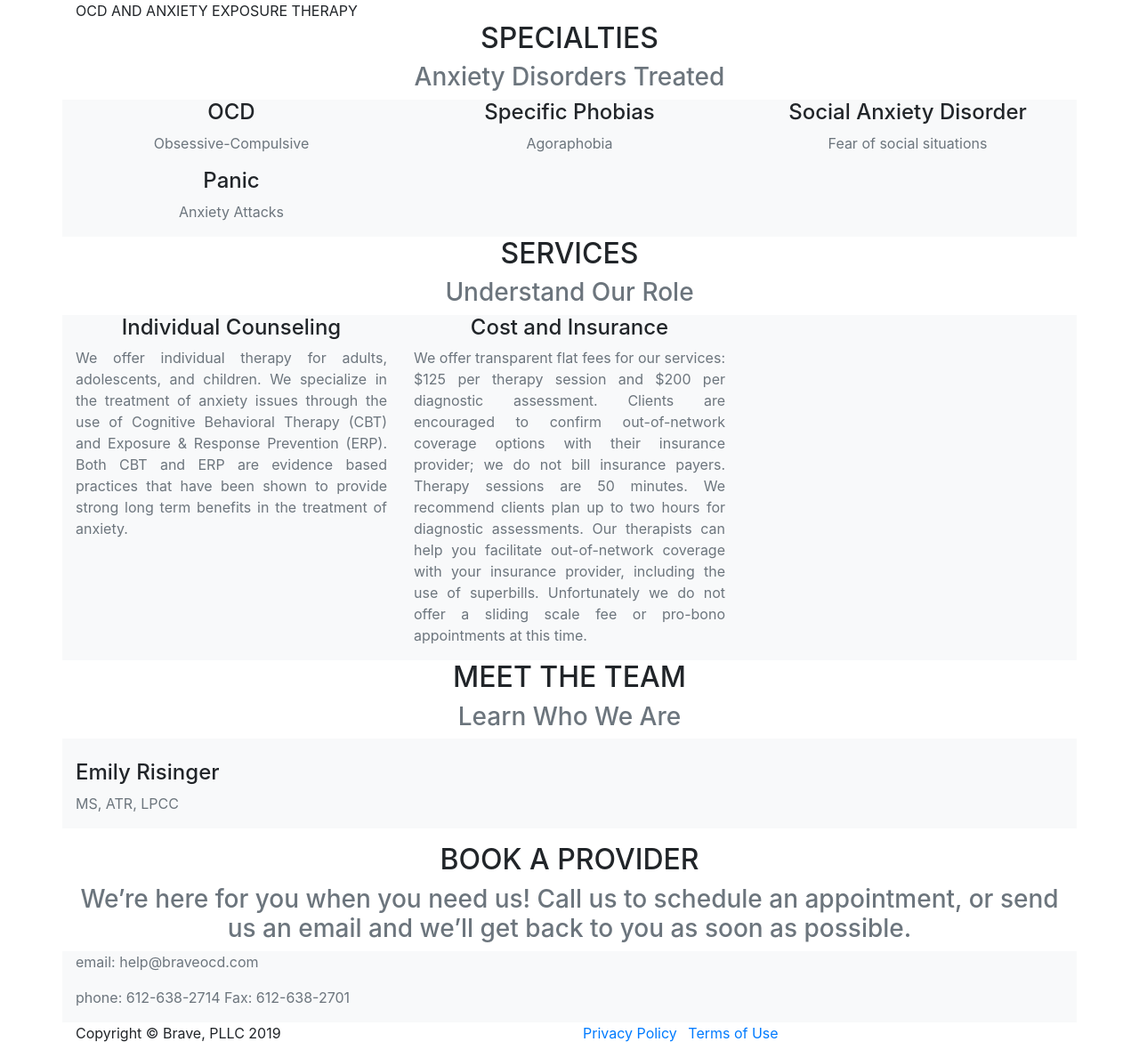
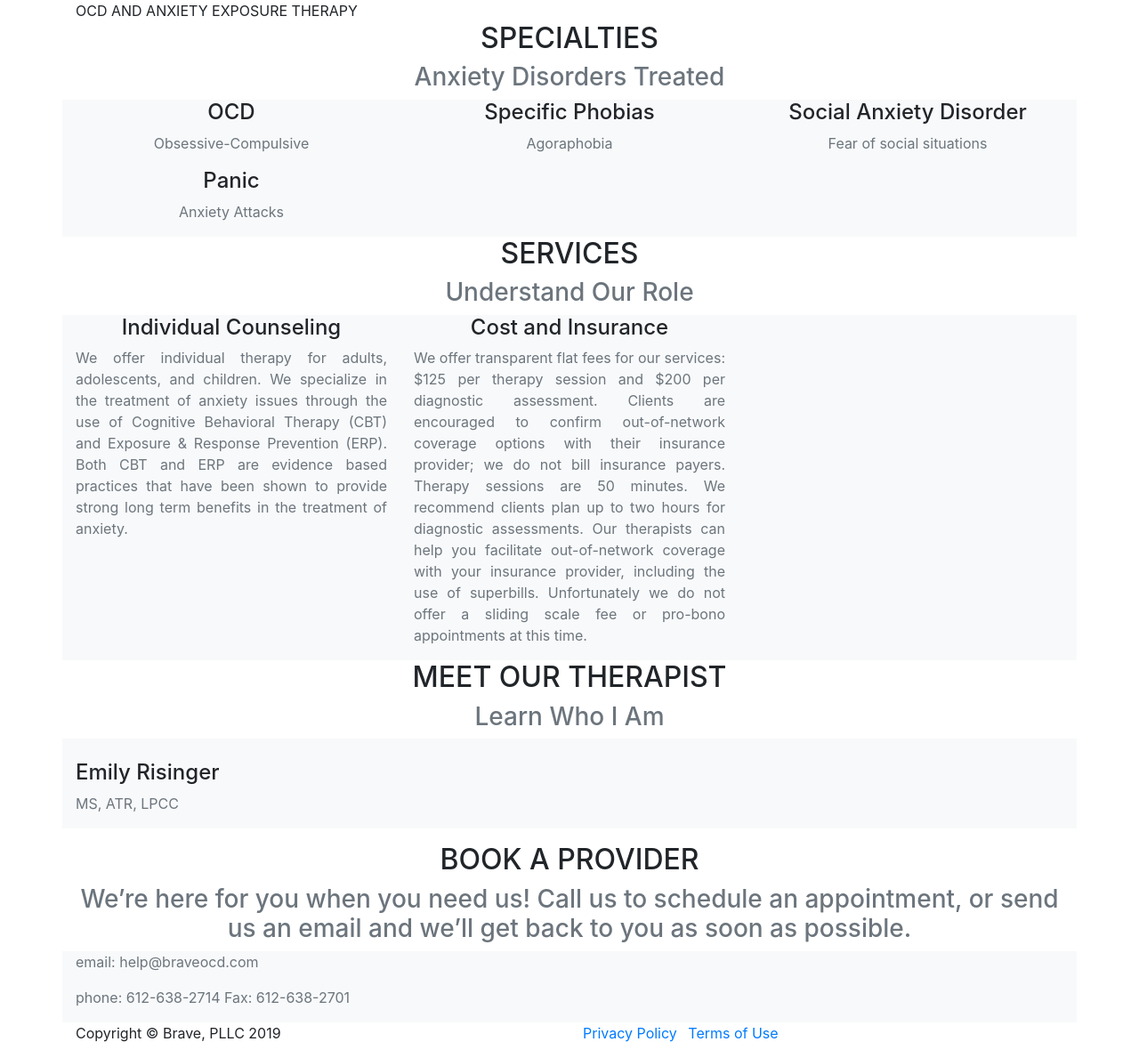
Before and after one commit to emilyrisingerpllc/emilyrisingerpllc.github.io, a Jekyll site: the page built from index.md, in a window 1280 px wide and 1189 px high. Shown: the whole window at 89% size. Built offline with Jekyll 4.4.1, drawn with Linux system fonts in a browser that asks for light colours; nearby versions of some CDN libraries; some web fonts are replaced; library files that are not in the unit come from our copies.

Commit message:
Restructures.

```diff
--- a/_data/default.yml
+++ b/_data/default.yml
@@ -38,8 +38,8 @@ brand:
           the use of superbills. Unfortunately we do not offer a sliding scale fee or pro-bono
           appointments at this time.
   team:
-    heading: Meet The Team
-    subheading: Learn Who We Are
+    heading: Meet Our Therapist
+    subheading: Learn Who I Am
     members:
       - name: Emily Risinger
         role: MS, ATR, LPCC
@@ -59,8 +59,8 @@ nav:
     url: '#specialties'
   - title: Services
     url: '#services'
-  - title: Team
-    url: '#team'
+  - title: About
+    url: '#about'
   - title: Connect
     url: '#connect'
 copyright: Copyright &copy; Brave, PLLC 2019
--- a/_layouts/home.html
+++ b/_layouts/home.html
@@ -63,8 +63,8 @@ layout: default
       </div>
     </section>
 
-    <!-- Team -->
-    <section id="team">
+    <!-- About -->
+    <section id="about">
       <div class="container">
         <div class="row">
           <div class="col-lg-12 text-center">
```
